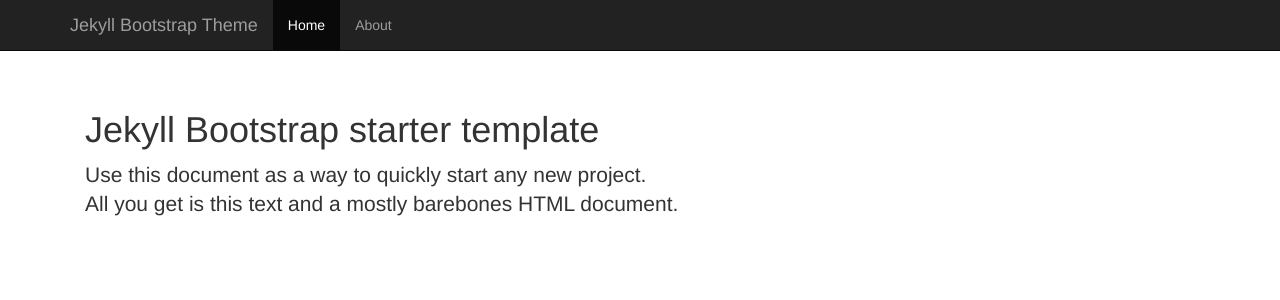
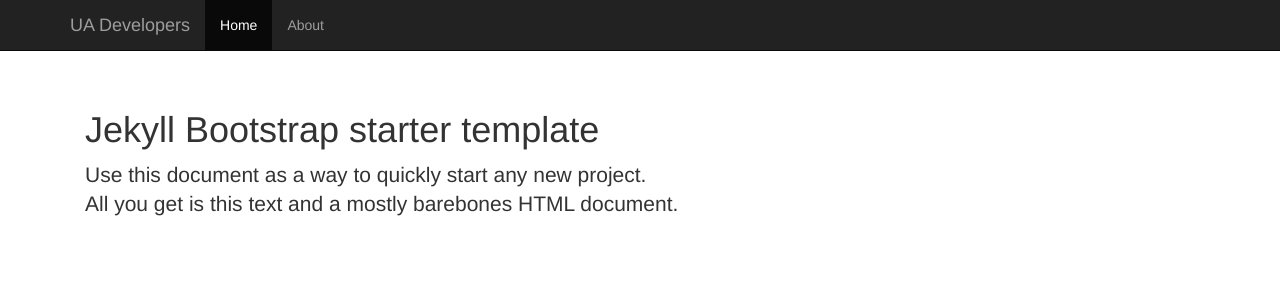
Before and after one commit to ua-devs/ua-devs.github.io, a Jekyll site: the page built from index.html, in a window 1280 px wide. Shown: the top 300 px of the page. Built offline with Jekyll 4.4.1, drawn with Linux system fonts in a browser that asks for light colours; nearby versions of some CDN libraries.

Commit message:
Update _config.yml

```diff
--- a/_config.yml
+++ b/_config.yml
@@ -1,7 +1,7 @@
 ###########
 # site.url, site.title
 
-title: 'Jekyll Bootstrap Theme'
+title: 'UA Developers'
 
 ## note:
 #  use site.path in your templates to make it work for both protocols e.g. http and https
```
